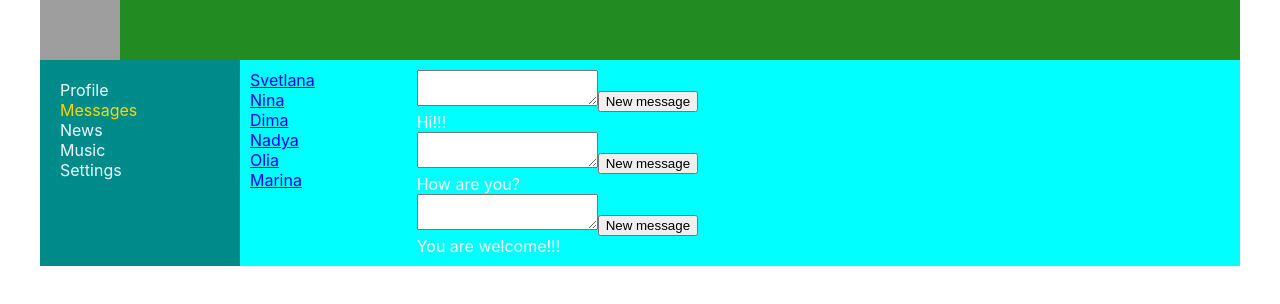
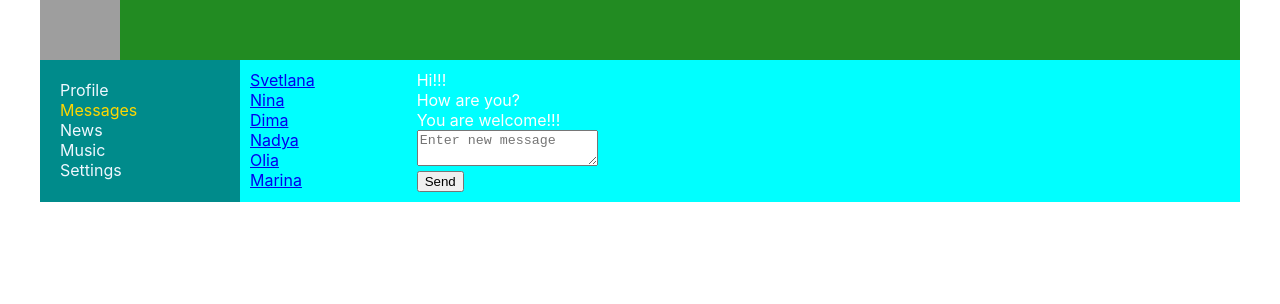
Before and after one commit to svetik-kov/Social_network, a React (Create React App) app: page /dialogs in a window 1280 px wide. Shown: the top 304 px of the page. Built offline with nearby package versions, Linux system fonts and the light colour scheme; grey boxes are pictures that could not be loaded.

Commit message:
lesson 40. добавление Сообщения

```diff
--- a/src/App.tsx
+++ b/src/App.tsx
@@ -8,12 +8,13 @@ import {BrowserRouter, Route} from "react-router-dom";
 import {Settings} from "./components/Settinds/Settings";
 import {News} from "./components/News/News";
 import {Music} from "./components/Music/Music";
-import {ActionTypes, StateType} from "./redux/state";
+import {ActionTypes, StateType, StoreType} from "./redux/state";
 
 
 type AppType = {
     state: StateType
     dispatch:(action:ActionTypes)=>void
+    store:StoreType
     // addPost: () => void
     // updateNewPostText:(newText:string)=>void
 }
@@ -27,7 +28,9 @@ function App(props: AppType) {
             <NavBar/>
             <div className="appWrapperContent">
 
-                <Route path={'/dialogs'} render={() => <Dialogs state={props.state.dialogsPage}/>}/>
+                <Route path={'/dialogs'} render={() => <Dialogs
+                    store={props.store}
+                   /* dispatch={props.dispatch} state={props.state.dialogsPage}*//>}/>
                 <Route path={'/profile'}
                        render={() => <Profile
                            profilePage={props.state.profilePage}
--- a/src/components/Dialogs/Dialogs.tsx
+++ b/src/components/Dialogs/Dialogs.tsx
@@ -1,21 +1,26 @@
-import React from "react";
+import React, {ChangeEvent} from "react";
 import s from './Dialogs.module.css'
 import {NavLink} from "react-router-dom";
 import {Message} from "./Message/Message";
 import {DialogItems} from "./DialogItem/DialogItem";
-import {DialogItemsType, messagesPageType, MessageType, StateType} from "../../redux/state";
+import {
+    ActionTypes,
+    DialogItemsType,
+    messagesPageType,
+    MessageType, sendMessageActionCreator,
+    StateType, StoreType,
+    UpdateNewMessageBodyActiveCreator, UpdateNewMessageBodyActiveType
+} from "../../redux/state";
 
 
+type DialogsType = {
 
-
-
-type DialogsType={
-   /* dialogs:DialogItemsType[]
-    messages:MessageType[]*/
-    state:messagesPageType
+    // state:messagesPageType
+    // dispatch:(action:ActionTypes)=>void
+    store: StoreType
 }
-export const Dialogs = (props:DialogsType) => {
-
+export const Dialogs = (props: DialogsType) => {
+    let state = props.store.getState().dialogsPage
     /*  let dialogs = [
           {id: 1, name: 'Svetlana'},
           {id: 2, name: 'Nina'},
@@ -30,9 +35,17 @@ export const Dialogs = (props:DialogsType) => {
           {id: 2, message: 'How are you?'},
           {id: 3, message: 'You are welcome!!!'},
       ]*/
-    let dialogsElements=props.state.dialogs.map(d=> <DialogItems name={d.name} id={d.id}/>)
-   let messagesElements=props.state.messages.map(m=> <Message message={m.message}/>)
+    let dialogsElements = state.dialogs.map(d => <DialogItems name={d.name} id={d.id}/>)
+    let messagesElements = state.messages.map(m => <Message message={m.message}/>)
+    let newMessageBody = state.newMessageBody
 
+    let onSendMessageClick = () => {
+        props.store.dispatch(sendMessageActionCreator())
+    }
+    let onNewMessageChange = (e: ChangeEvent<HTMLTextAreaElement>) => {
+        let body = e.currentTarget.value
+        props.store.dispatch(UpdateNewMessageBodyActiveCreator(body))
+    }
     return (
         <div className={s.dialogs}>
             <div className={s.dialogItems}>
@@ -40,7 +53,18 @@ export const Dialogs = (props:DialogsType) => {
             </div>
 
             <div className={s.messages}>
-                {messagesElements}
+                <div>{messagesElements}</div>
+                <div>
+                    <div>
+                        <textarea
+                            value={newMessageBody}
+                            onChange={onNewMessageChange}
+                            placeholder={'Enter new message'}/>
+                    </div>
+                    <div>
+                        <button onClick={onSendMessageClick}> Send</button>
+                    </div>
+                </div>
             </div>
         </div>
     )
--- a/src/components/Dialogs/Message/Message.tsx
+++ b/src/components/Dialogs/Message/Message.tsx
@@ -17,10 +17,10 @@ export const Message = (props: MessageType) => {
 
     return (
         <div>
-          <div>
+       {/*   <div>
               <textarea ref={ newMessage}></textarea>
               <button onClick={addMessage}>New message</button>
-          </div>
+          </div>*/}
             <div className={s.message}>{props.message}</div>
         </div>
     )
--- a/src/index.tsx
+++ b/src/index.tsx
@@ -2,16 +2,16 @@ import React from 'react';
 import ReactDOM from 'react-dom';
 import './index.css';
 
-import { store} from "./redux/state";
+import {store} from "./redux/state";
 import {BrowserRouter} from "react-router-dom";
 import App from "./App";
 
-const rerenderEntireTree=()=>{
+const rerenderEntireTree = () => {
     ReactDOM.render(
         <BrowserRouter>
             <App state={store.getState()}
                  dispatch={store.dispatch.bind(store)}
-
+                 store={store}
             />
         </BrowserRouter>,
         document.getElementById('root')
--- a/src/redux/state.ts
+++ b/src/redux/state.ts
@@ -19,6 +19,7 @@ export type profilePageType = {
 export type messagesPageType = {
     dialogs: DialogItemsType[]
     messages: MessageType[]
+    newMessageBody: string
 }
 export type StateType = {
     profilePage: profilePageType
@@ -28,25 +29,37 @@ export type StoreType = {
     _state: StateType
     getState: () => StateType
     _callSubscriber: () => void
-  /*  addPost: () => void
-    updateNewPostText: (newText: string) => void*/
+    /*  addPost: () => void
+      updateNewPostText: (newText: string) => void*/
     subscribe: (observer: () => void) => void
-    dispatch:(action:ActionTypes)=>void
+    dispatch: (action: ActionTypes) => void
 }
 
-export type AddPostActiveType={
-    type:'ADD-POST'
+export type AddPostActiveType = {
+    type: 'ADD-POST'
 }
-export type UpdateNewPostTextActiveType={
-    type:'UPDATE-NEW-POST-TEXT'
-    newText:string
+export type UpdateNewPostTextActiveType = {
+    type: 'UPDATE-NEW-POST-TEXT'
+    newText: string
 }
-export type ActionTypes=AddPostActiveType|UpdateNewPostTextActiveType
+export type UpdateNewMessageBodyActiveType = {
+    type: 'UPDATE-NEW-MESSAGE-BODY'
+    body: string
+}
+export type UpdateSendBodyActiveType = {
+    type: 'SEND-MESSAGE'
 
-const ADD_POST ='ADD-POST'
-const UPDATE_NEW_POST_TEXT ='UPDATE-NEW-POST-TEXT'
+}
+export type ActionTypes =
+    AddPostActiveType
+    | UpdateNewPostTextActiveType
+    | UpdateNewMessageBodyActiveType
+    | UpdateSendBodyActiveType
 
-
+const ADD_POST = 'ADD-POST'
+const UPDATE_NEW_POST_TEXT = 'UPDATE-NEW-POST-TEXT'
+const UPDATE_NEW_MESSAGE_BODY = 'UPDATE-NEW-MESSAGE-BODY'
+const SEND_MESSAGE = 'SEND-MESSAGE'
 export let store: StoreType = {
     _state: {
         profilePage: {
@@ -71,34 +84,21 @@ export let store: StoreType = {
                 {id: 1, message: 'Hi!!!'},
                 {id: 2, message: 'How are you?'},
                 {id: 3, message: 'You are welcome!!!'},
-            ]
+            ],
+            newMessageBody: ''
         }
     },
-    _callSubscriber()      {
+    _callSubscriber() {
         console.log('State changed')
     },
-    getState(){
+    getState() {
         return this._state
     },
     subscribe(observer: () => void) {
         this._callSubscriber = observer
     },
-    // addPost() {
-    //     let newPost: PostsType = {
-    //         id: 5,
-    //         message: this._state.profilePage.newPostText,
-    //         likeCounter: 0
-    //     }
-    //     this._state.profilePage.posts.push(newPost)
-    //     this._state.profilePage.newPostText = ''
-    //     this._callSubscriber()
-    // },
-  /*  updateNewPostText(newText: string) {
-        this._state.profilePage.newPostText = newText
-        this._callSubscriber()
-    },*/
-    dispatch(action){
-        if(action.type==='ADD-POST'){
+    dispatch(action) {
+        if (action.type === ADD_POST) {
             let newPost: PostsType = {
                 id: 5,
                 message: this._state.profilePage.newPostText,
@@ -107,62 +107,29 @@ export let store: StoreType = {
             this._state.profilePage.posts.push(newPost)
             this._state.profilePage.newPostText = ''
             this._callSubscriber()
-        } else{
-            if (action.type==='UPDATE-NEW-POST-TEXT'){
-                this._state.profilePage.newPostText = action.newText
-                this._callSubscriber()
-            }
+        } else if (action.type === UPDATE_NEW_POST_TEXT) {
+            this._state.profilePage.newPostText = action.newText
+            this._callSubscriber()
+        } else if (action.type === UPDATE_NEW_MESSAGE_BODY) {
+            this._state.dialogsPage.newMessageBody = action.body
+            this._callSubscriber()
+        } else if (action.type === SEND_MESSAGE) {
+            let body = this._state.dialogsPage.newMessageBody
+            this._state.dialogsPage.newMessageBody = ''
+            this._state.dialogsPage.messages.push({id: 4, message: body})
         }
     }
+
 }
 
 
-export const addPostActionCreator=():AddPostActiveType=>({type:ADD_POST})
-export const UpdateNewPostTextActiveCreator=(text:string):UpdateNewPostTextActiveType=>({type:UPDATE_NEW_POST_TEXT, newText:text})
-/*let rerenderEntireTree=()=>{
-    console.log('State changed')
-}*/
-// export const state:StateType={
-//     profilePage:{
-//         posts:[
-//             {id:1, message:'Hello!!!how are you?',likeCounter:15},
-//             {id:2, message:'It is my first message.', likeCounter:10},
-//             {id:3, message:'It is nice!', likeCounter:150},
-//         ],
-//         newPostText:''
-//
-//     },
-//     dialogsPage:{
-//       dialogs : [
-//           {id: 1, name: 'Svetlana'},
-//           {id: 2, name: 'Nina'},
-//           {id: 3, name: 'Dima'},
-//           {id: 4, name: 'Nadya'},
-//           {id: 5, name: 'Olia'},
-//           {id: 6, name: 'Marina'},
-//       ],
-//       messages : [
-//           {id: 1, message: 'Hi!!!'},
-//           {id: 2, message: 'How are you?'},
-//           {id: 3, message: 'You are welcome!!!'},
-//       ]
-//   }
-// }
-
-/*export const addPost=()=>{
-    let newPost:PostsType={
-        id:5,
-        message:state.profilePage.newPostText,
-        likeCounter:0
-    }
-    state.profilePage.posts.push(newPost)
-    state.profilePage.newPostText=''
-    rerenderEntireTree()
-}*/
-/*export const updateNewPostText=(newText:string)=>{
-    state.profilePage.newPostText=newText
-    rerenderEntireTree()
-}
-export const subscribe=(observer:()=>void)=>{
-    rerenderEntireTree=observer
-}*/
+export const addPostActionCreator = (): AddPostActiveType => ({type: ADD_POST})
+export const UpdateNewPostTextActiveCreator = (text: string): UpdateNewPostTextActiveType => ({
+    type: UPDATE_NEW_POST_TEXT,
+    newText: text
+})
+export const UpdateNewMessageBodyActiveCreator = (text: string): UpdateNewMessageBodyActiveType => ({
+    type: UPDATE_NEW_MESSAGE_BODY,
+    body: text
+})
+export const sendMessageActionCreator = (): UpdateSendBodyActiveType => ({type: "SEND-MESSAGE"})
```
Lines whose indentation alone changed are shown as unchanged.
